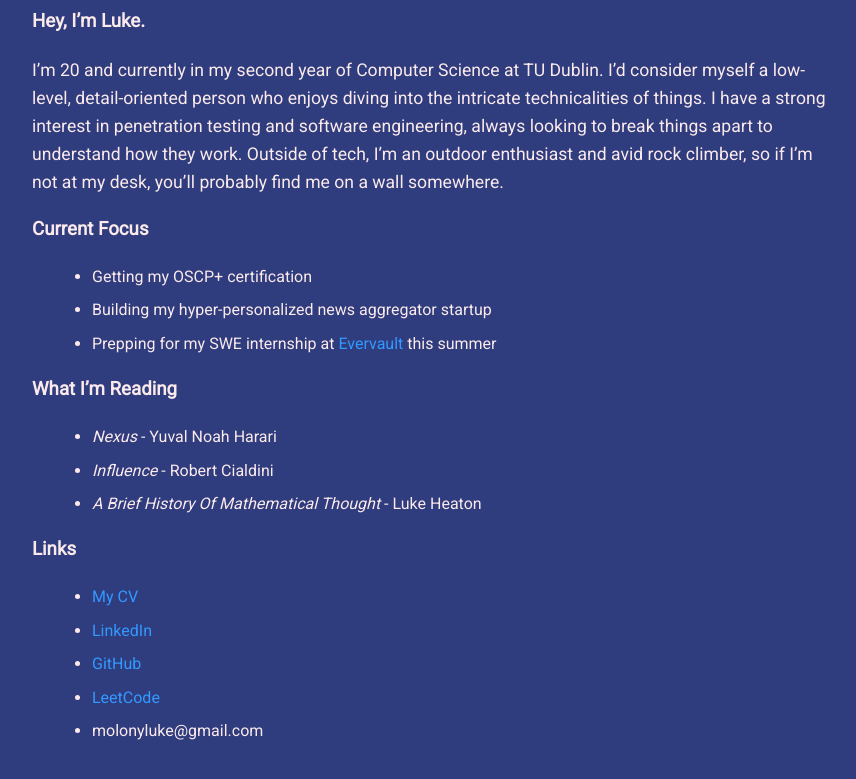
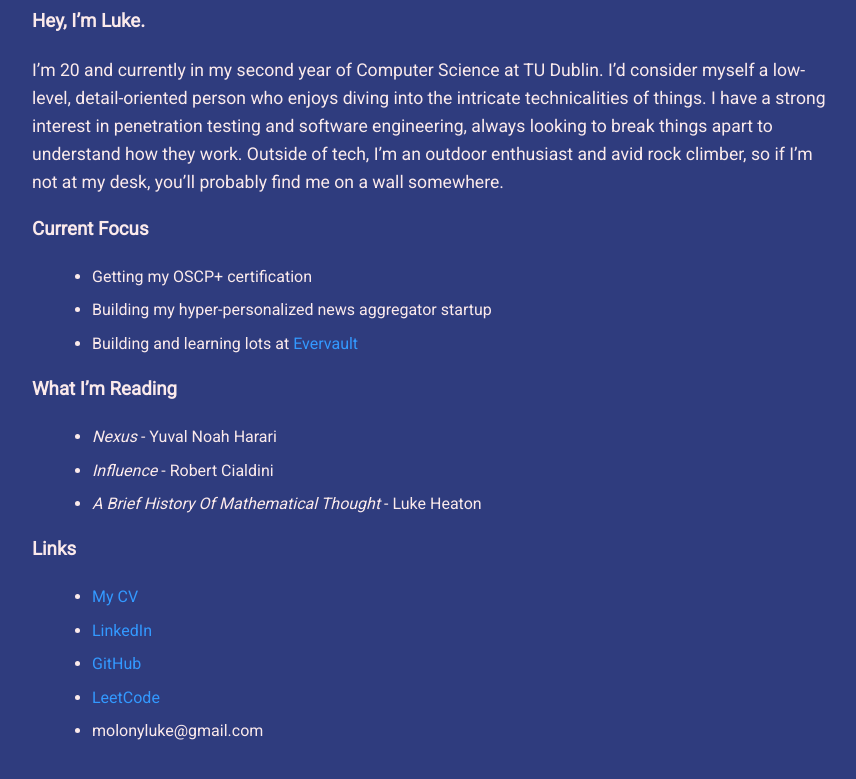
Before and after one commit to LMol-4/lmol-4.github.io, a plain HTML site: page index.html in a window 1280 px wide. Shown: the part 107-886 px from the top of the page, without its empty margins (208-1064 px from the left). Drawn offline with Linux system fonts and the light colour scheme.

Commit message:
Update index.html

```diff
--- a/index.html
+++ b/index.html
@@ -18,7 +18,7 @@
         <ul>
             <li>Getting my OSCP+ certification</li>
             <li>Building my hyper-personalized news aggregator startup</li>
-            <li>Prepping for my SWE internship at <a href="https://evervault.com/">Evervault</a> this summer</li>
+            <li>Building and learning lots at <a href="https://evervault.com/">Evervault</a></li>
         </ul>
 
         <h3>What I’m Reading</h3>
```
